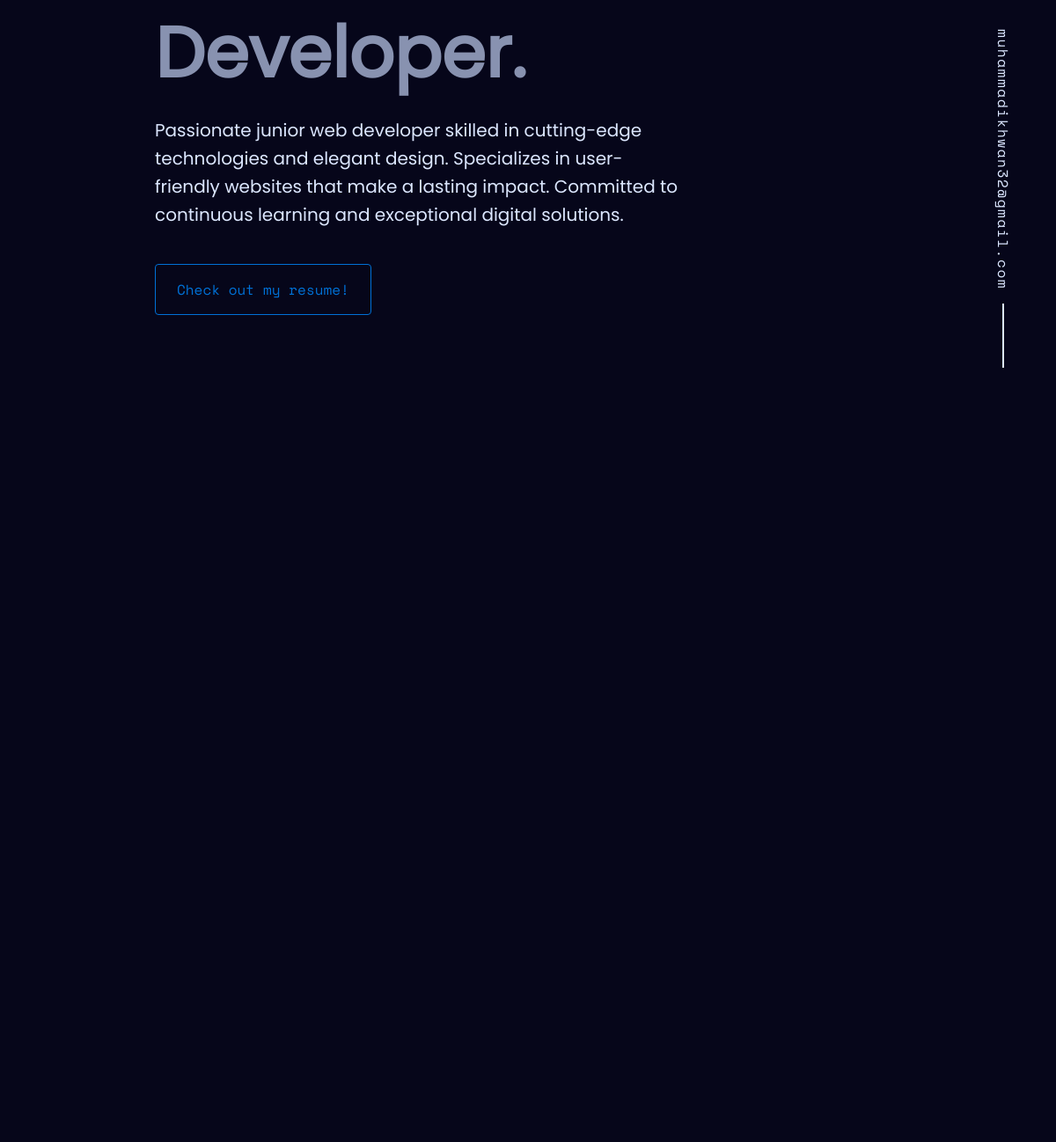
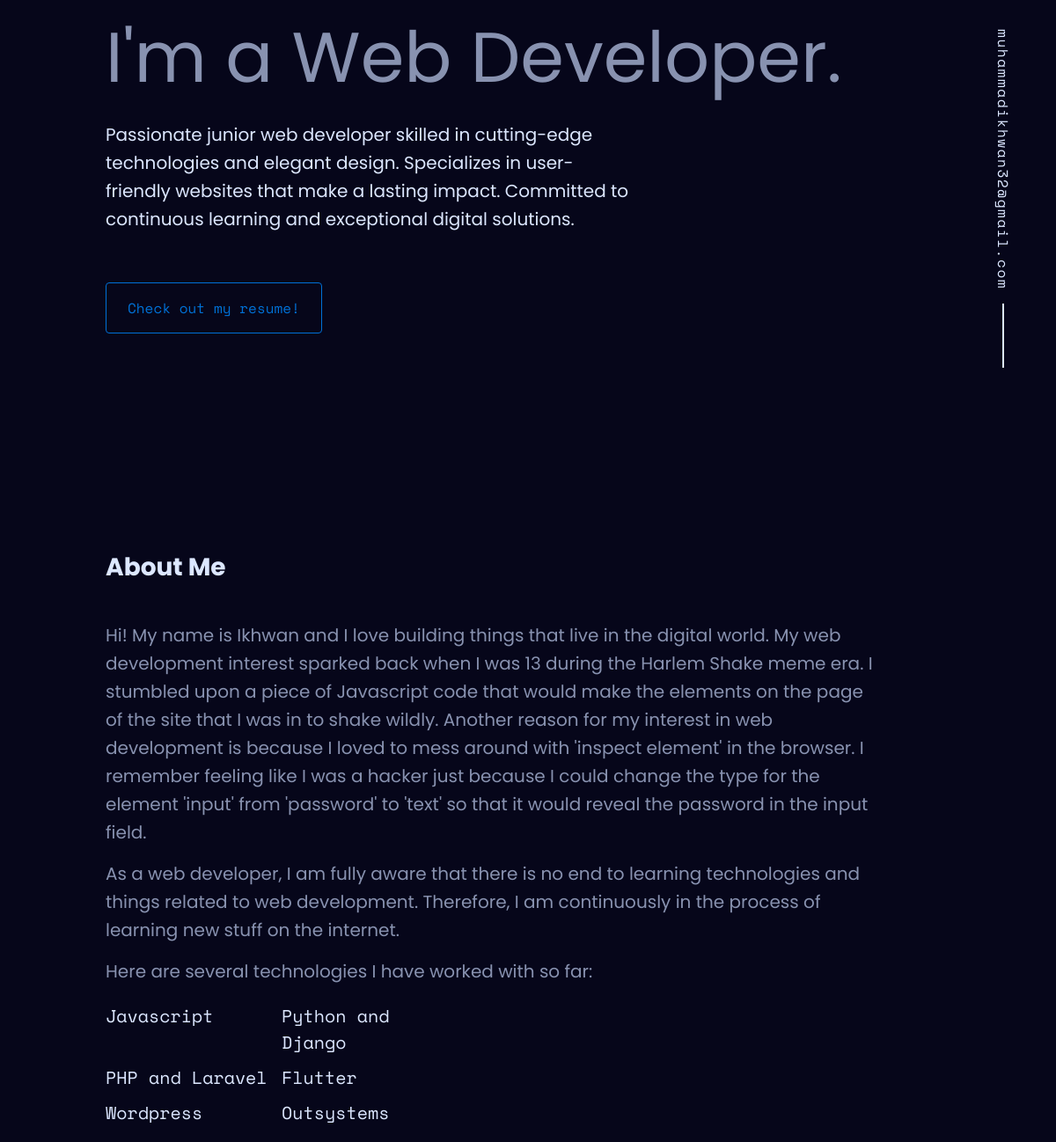
Before and after one commit to ikhwanizao/ikhwan-portfolio, a plain HTML site: page index.html in a window 1280 px wide. Shown: the part 382-1680 px from the top of the page at 88% size, 80-1280 px from the left. Before the commit the page ends 800 px from the top, so only its background shows below. Drawn offline with nearby package versions, Linux system fonts and the light colour scheme.

Commit message:
Add About Me Content

```diff
--- a/index.html
+++ b/index.html
@@ -67,6 +67,39 @@
         </p>
         <button>Check out my resume!</button>
       </section>
+
+      <section id="about" class="aboutme">
+        <h2 class="section-title about-title">About Me</h2>
+        <div class="aboutme-content">
+          <p>
+            Hi! My name is Ikhwan and I love building things that live in the
+            digital world. My web development interest sparked back when I was
+            13 during the Harlem Shake meme era. I stumbled upon a piece of
+            Javascript code that would make the elements on the page of the site
+            that I was in to shake wildly. Another reason for my interest in web
+            development is because I loved to mess around with 'inspect element'
+            in the browser. I remember feeling like I was a hacker just because
+            I could change the type for the element 'input' from 'password' to
+            'text' so that it would reveal the password in the input field.
+          </p>
+          <p>
+            As a web developer, I am fully aware that there is no end to
+            learning technologies and things related to web development.
+            Therefore, I am continuously in the process of learning new stuff on
+            the internet.
+          </p>
+          <p>Here are several technologies I have worked with so far:</p>
+
+          <ul class="skills-list">
+            <li>Javascript</li>
+            <li>Python and Django</li>
+            <li>PHP and Laravel</li>
+            <li>Flutter</li>
+            <li>Wordpress</li>
+            <li>Outsystems</li>
+          </ul>
+        </div>
+      </section>
     </main>
   </body>
 </html>
--- a/style.css
+++ b/style.css
@@ -1,5 +1,5 @@
 @import url("https://fonts.googleapis.com/css2?family=Space+Mono&display=swap");
-@import url("https://fonts.googleapis.com/css2?family=Poppins&display=swap");
+@import url("https://fonts.googleapis.com/css2?family=Poppins:wght@400;700&display=swap");
 
 * {
   margin: 0;
@@ -74,7 +74,6 @@ a:visited {
 }
 
 div.side-info.left {
-  /* background-color: red; */
   display: flex;
   flex-direction: column;
   align-items: center;
@@ -166,12 +165,34 @@ img.gmail:hover {
     hue-rotate(192deg) brightness(100%) contrast(103%);
 }
 
-main section {
-  padding: 2% 20%;
+main {
+  margin: 0px auto;
+  width: 100%;
+  max-width: 1600px;
+  min-height: 100vh;
+  padding: 0px 200px;
 }
 
+section {
+  margin: 0px auto;
+  max-width: 1000px;
+}
+
+/* main section {
+  padding: 2% 20%;
+} */
+
 .pre-intro {
-  color: white;
+  /* color: white; */
+  display: flex;
+  -webkit-box-pack: center;
+  justify-content: center;
+  -webkit-box-align: center;
+  flex-direction: column;
+  align-items: flex-start;
+  min-height: 100vh;
+  height: 100vh;
+  padding: 0px;
 }
 
 .pre-intro h1 {
@@ -183,6 +204,7 @@ main section {
 .pre-intro h2 {
   font-size: clamp(40px, 8vw, 80px);
   font-family: "Poppins", sans-serif;
+  font-weight: 400;
   color: #dce7ff;
   line-height: 1.1;
 }
@@ -190,6 +212,7 @@ main section {
 .pre-intro h3 {
   font-size: clamp(40px, 8vw, 80px);
   font-family: "Poppins", sans-serif;
+  font-weight: 400;
   color: #8892b0;
   line-height: 1.3;
 }
@@ -199,15 +222,16 @@ main section {
   line-height: 1.6;
   max-width: 600px;
   color: #dce7ff;
-  font-size: 20px;
+  font-size: 1.25rem;
   font-family: "Poppins", sans-serif;
+  font-weight: 400;
 }
 
 .pre-intro button {
   all: unset;
   cursor: pointer;
   font-family: "Space Mono", monospace;
-  margin-top: 40px;
+  margin-top: 56px;
   padding: 1rem 1.5rem;
   background-color: transparent;
   color: #0071d7;
@@ -217,5 +241,46 @@ main section {
 }
 
 .pre-intro button:hover {
-  box-shadow: 0px 0px 22px 5px rgba(0,113,215,0.75);
+  box-shadow: 0px 0px 22px 5px rgba(0, 113, 215, 0.75);
 }
+
+.section-title {
+  color: #dce7ff;
+  font-weight: 700;
+  font-family: "Poppins", sans-serif;
+  font-size: 1.75rem;
+}
+
+section.aboutme {
+  max-width: 900px;
+  padding: 100px 0px
+}
+
+.about-title {
+  margin: 10px 0px 40px;
+}
+
+section.aboutme div.aboutme-content p {
+  font-family: "Poppins", sans-serif;
+  font-size: 1.25rem;
+  line-height: 1.6;
+  color: #8892b0;
+  margin: 0px 0px 15px;
+}
+
+.skills-list {
+  margin-top: 20px;
+  display: grid;
+  grid-template-columns: repeat(2, minmax(140px, 200px));
+  overflow: hidden;
+  list-style: none;
+}
+
+ul.skills-list li {
+  color: #dce7ff;
+  position: relative;
+  margin-bottom: 10px;
+  /* padding-left: 20px; */
+  font-family: "Space Mono", monospace;
+  font-size: 1.25rem;
+}
```
